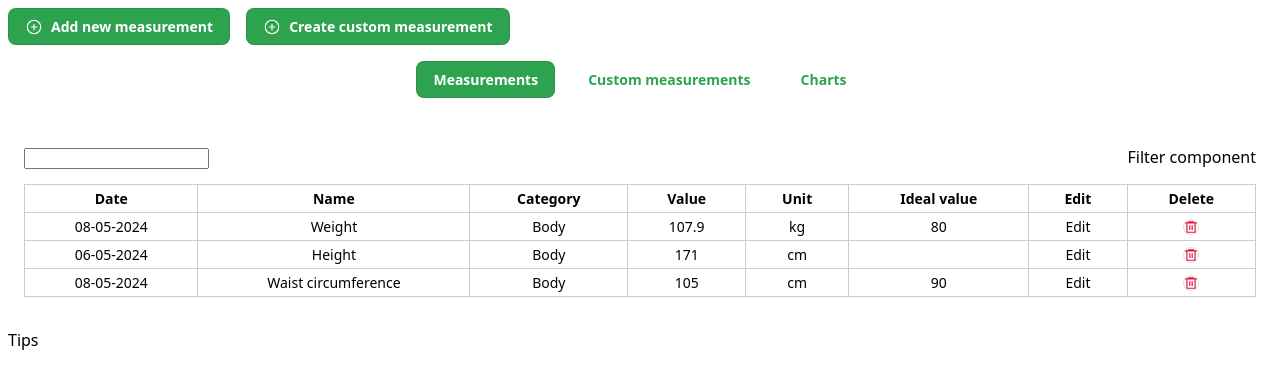
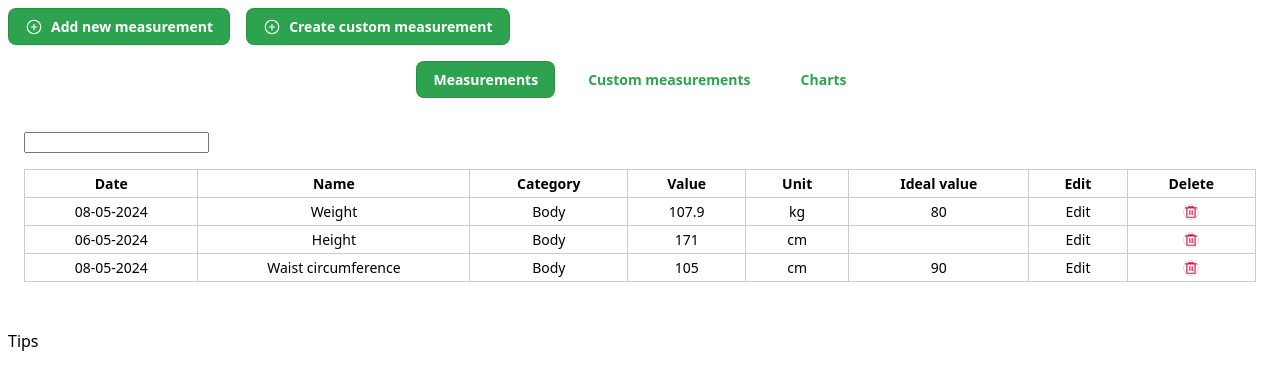
Before and after one commit to G1q/aio-tracker, a React (Vite) app in the folder frontend/: page /measurements in a window 1280 px wide. Shown: the top 386 px of the page. Built offline with nearby package versions, Linux system fonts and the light colour scheme.

Commit message:
Add options for table component

```diff
--- a/frontend/src/components/ui/Table/Table.css
+++ b/frontend/src/components/ui/Table/Table.css
@@ -12,6 +12,7 @@
 	width: 100%;
 	border-collapse: collapse;
 	font-size: 0.875rem;
+	margin-block: 1rem;
 }
 
 .table-wrapper table :is(th, td) {
--- a/frontend/src/components/ui/Table/Table.jsx
+++ b/frontend/src/components/ui/Table/Table.jsx
@@ -1,13 +1,17 @@
 import './Table.css'
 
-const Table = ({ headers, children }) => {
+const Table = ({ headers, children, search, filters }) => {
     return (
         <div className="table-wrapper">
             <div className="table-actions">
-                <search>
-                    <input type="search" name="search" id="search" />
-                </search>
-                <p>Filter component</p>
+                {
+                    search && (<search>
+                        <input type="search" name="search" id="search" />
+                    </search>)
+                }
+                {
+                    filters && (<p>Filter component</p>)
+                }
             </div>
 
             <table>
--- a/frontend/src/pages/measurements/Measurements.jsx
+++ b/frontend/src/pages/measurements/Measurements.jsx
@@ -49,7 +49,7 @@ const Measurements = () => {
             <Tabs tabs={[
                 {
                     label: 'Measurements',
-                    element: <Table headers={['Date', 'Name', 'Category', 'Value', 'Unit', 'Ideal value', 'Edit', 'Delete']}>
+                    element: <Table headers={['Date', 'Name', 'Category', 'Value', 'Unit', 'Ideal value', 'Edit', 'Delete']} search>
                         {MEASUREMENTS_DATA.map(data => <tr key={data.id}>
                             <td>{data.date}</td>
                             <td>{data.name}</td>
@@ -64,7 +64,7 @@ const Measurements = () => {
                 },
                 {
                     label: 'Custom measurements',
-                    element: <Table headers={['Date', 'Name', 'Value', 'Unit', 'Edit', 'Delete']}>
+                    element: <Table headers={['Date', 'Name', 'Value', 'Unit', 'Edit', 'Delete']} search>
                         {MEASUREMENTS_DATA.map(data => <tr key={data.id}>
                             <td>{data.date}</td>
                             <td>{data.name}</td>
```
